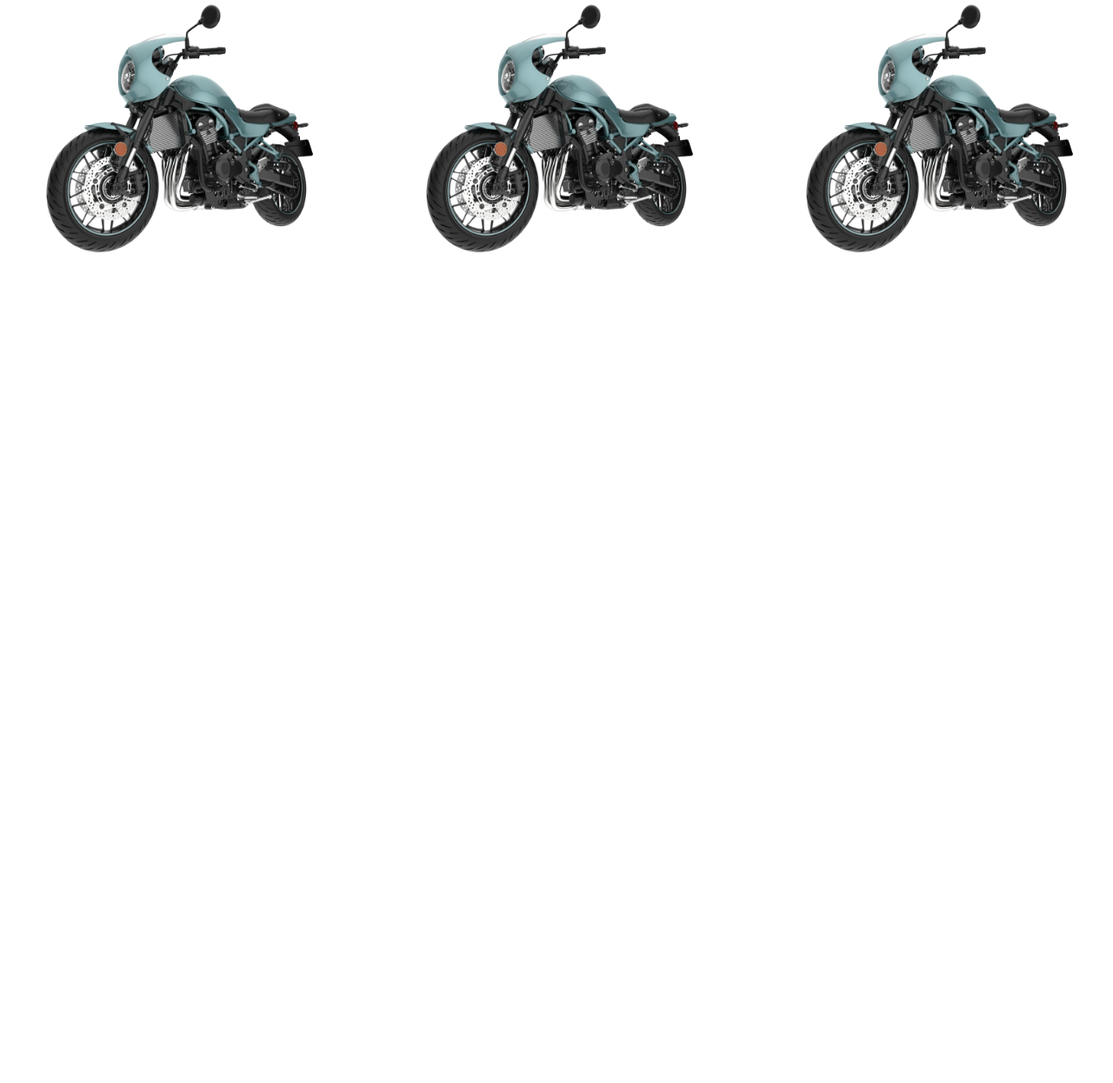
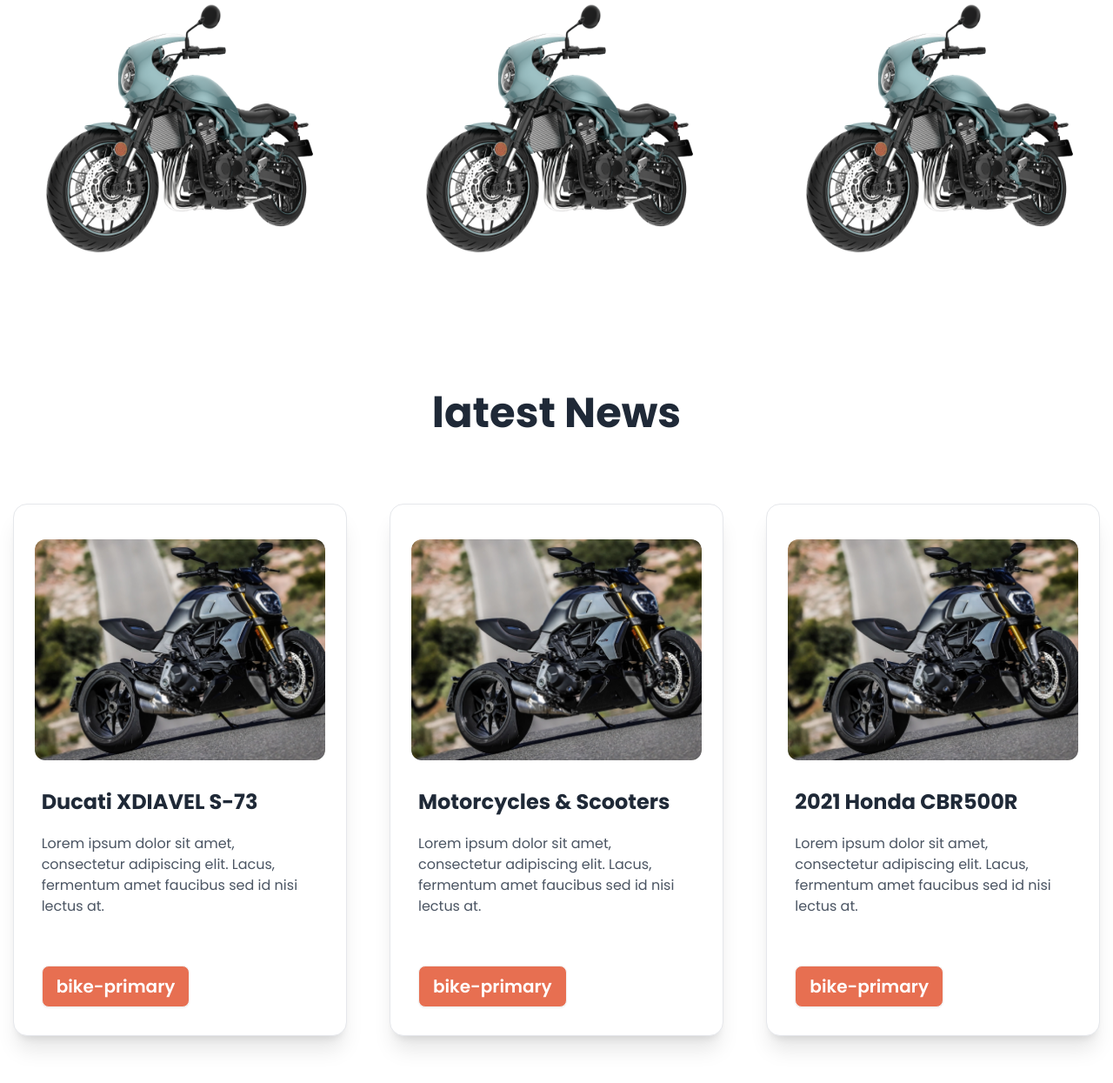
Before and after one commit to amin-nomani/biker-zone-whit-daisyUI, a plain HTML site: page index.html in a window 1280 px wide. Shown: the part 895-2140 px from the top of the page at 87% size. Before the commit the page ends 1314 px from the top, so only its background shows below. Drawn offline with nearby package versions, Linux system fonts and the light colour scheme.

Commit message:
news section done

```diff
--- a/index.html
+++ b/index.html
@@ -172,18 +172,68 @@
 				<p class="text-base font-semibold text-red-700 text-center py-4 hover:border-red-700 ">Best bike
 					collection
 				</p>
-
-				<div class=" md:flex md:flex-col-3 gap-8 mt-12 items-center mx-auto ">
+				<div class=" grid  grid-cols-1 md:grid-cols-3 gap-8 mt-12 items-center mx-auto ">
 					<img class="md:w-80 md:h-72 mx-auto" src="images/slider/bike1.png" alt="">
 					<img class="md:w-80 md:h-72 mx-auto" src="images/slider/bike1.png" alt="">
 					<img class="md:w-80 md:h-72 mx-auto" src="images/slider/bike1.png" alt="">
 				</div>
-
 			</div>
 			<div></div>
-
 			</section>
-
+			<!-- news section -->
+			<section class="my-40 items-center">
+				<h2 class="text-5xl font-bold mb-20 text-center">latest News</h2>
+				<div class="grid grid-col-1 md:grid-cols-2 lg:grid-cols-3  gap-5">
+					<!-- card 1 -->
+					<div class="card bg-base-100 mx-auto  w-96 border shadow-xl">
+						<figure class="px-6 pt-10">
+							<img src="images/others/latest1.png" alt="Shoes" class="rounded-xl" />
+						</figure>
+						<div class="card-body  ">
+							<h2 class=" text-2xl card-title mb-3 font-bold">Ducati XDIAVEL S-73</h2>
+							<p class="mb-12 text-gray-600 text-base">Lorem ipsum dolor sit amet, consectetur adipiscing
+								elit. Lacus, fermentum
+								amet faucibus
+								sed id nisi lectus at.</p>
+							<div class="card-actions">
+								<button class="btn bg-bike-primary text-xl text-white">bike-primary</button>
+							</div>
+						</div>
+					</div>
+					<!-- card 2 -->
+					<div class="card bg-base-100 w-96 mx-auto border shadow-xl">
+						<figure class="px-6 pt-10">
+							<img src="images/others/latest1.png" alt="Shoes" class="rounded-xl" />
+						</figure>
+						<div class="card-body  ">
+							<h2 class=" text-2xl card-title mb-3 font-bold">Motorcycles & Scooters</h2>
+							<p class="mb-12 text-gray-600 text-base">Lorem ipsum dolor sit amet, consectetur adipiscing
+								elit. Lacus, fermentum
+								amet faucibus
+								sed id nisi lectus at.</p>
+							<div class="card-actions">
+								<button class="btn bg-bike-primary text-xl text-white">bike-primary</button>
+							</div>
+						</div>
+					</div>
+					<!-- card 3 -->
+					<div class="card bg-base-100 w-96 mx-auto border shadow-xl">
+						<figure class="px-6 pt-10">
+							<img src="images/others/latest1.png" alt="Shoes" class="rounded-xl" />
+						</figure>
+						<div class="card-body  ">
+							<h2 class=" text-2xl card-title mb-3 font-bold">2021 Honda CBR500R</h2>
+							<p class="mb-12 text-gray-600 text-base">Lorem ipsum dolor sit amet, consectetur adipiscing
+								elit. Lacus, fermentum
+								amet faucibus
+								sed id nisi lectus at.</p>
+							<div class="card-actions">
+								<button class="btn bg-bike-primary text-xl text-white">bike-primary</button>
+							</div>
+						</div>
+					</div>
+				</div>
+			</section>
 	</main>
 	<!-- footer section -->
 	<footer></footer>
```
